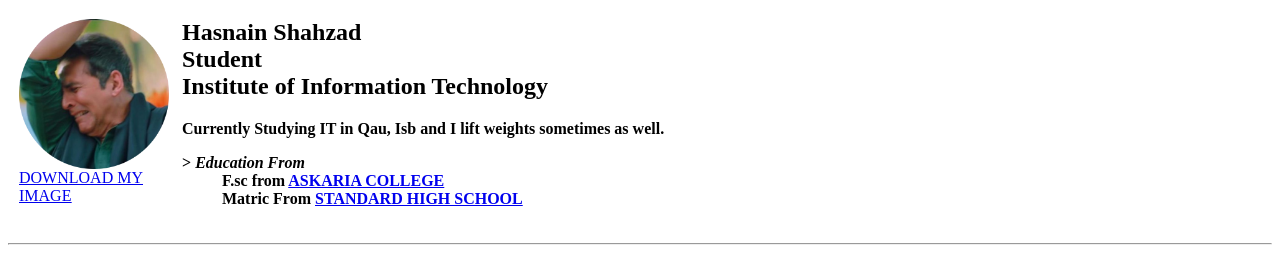
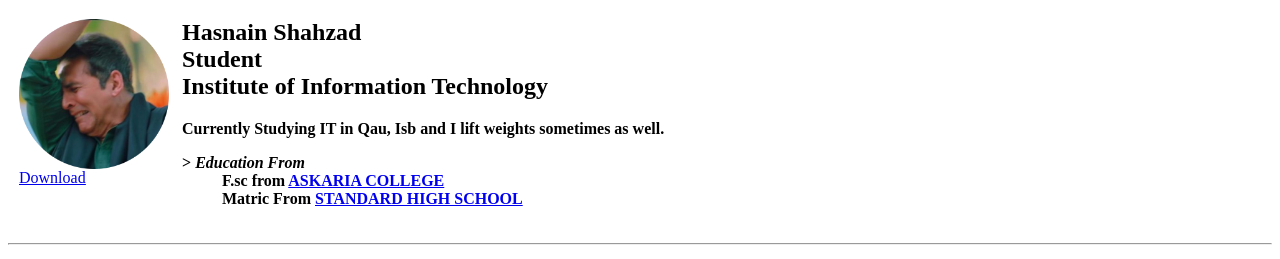
Before and after one commit to Hasnain150/prone, a plain HTML site: page index.html in a window 1280 px wide. Shown: the top 259 px of the page. Drawn offline with Linux system fonts and the light colour scheme.

Commit message:
Update index.html

```diff
--- a/index.html
+++ b/index.html
@@ -19,7 +19,7 @@
 
           <td align="LEFT" valign="TOP" width="151">
             <img src="new/meem-modified.png" alt="NOT SHOWING ON PURPOSE" width="150px" /><a
-              href="new/meem-modified.png" download=""><u>DOWNLOAD MY IMAGE</u></a>
+              href="new/meem-modified.png" download=""><u>Download</u></a>
           </td>
           <td align="LEFT" valign="TOP">
             <h2>Hasnain Shahzad <br>
```
